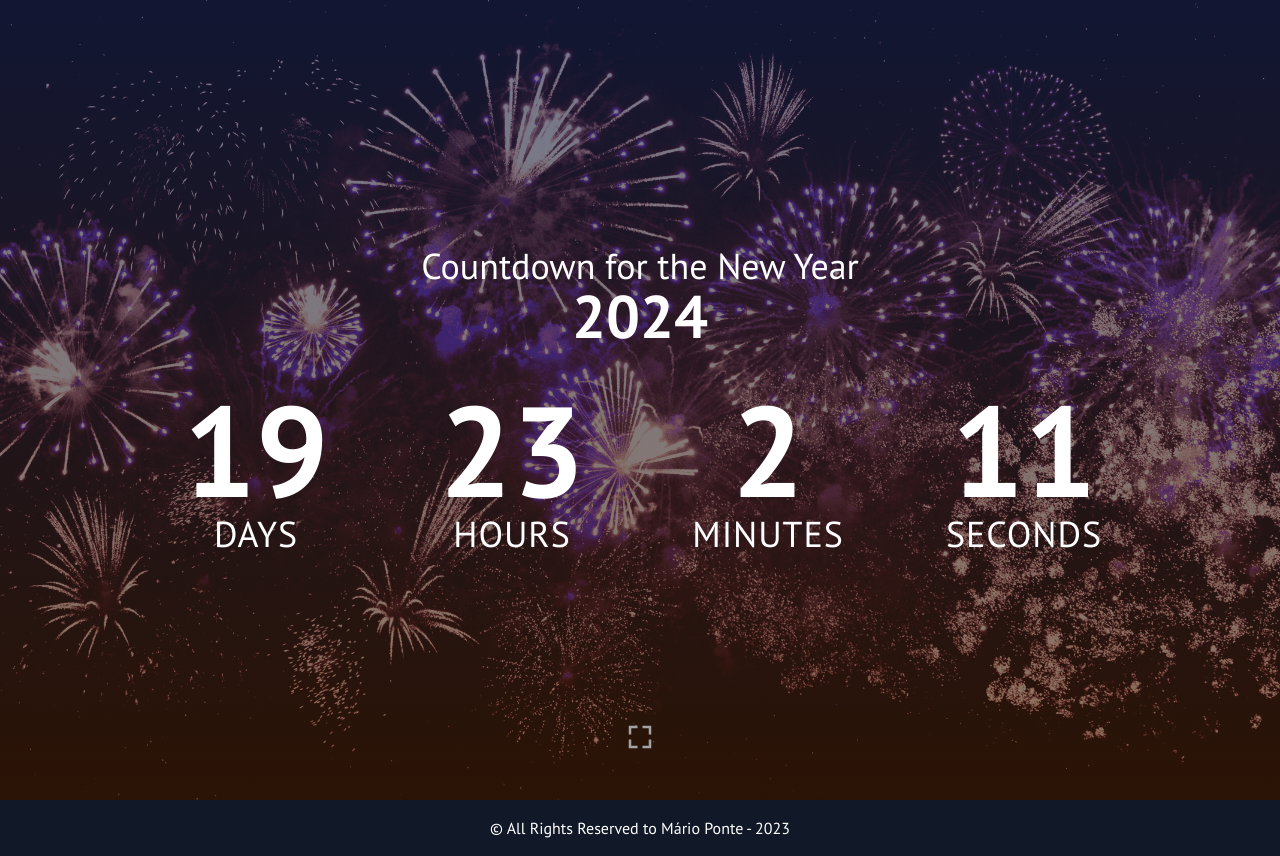
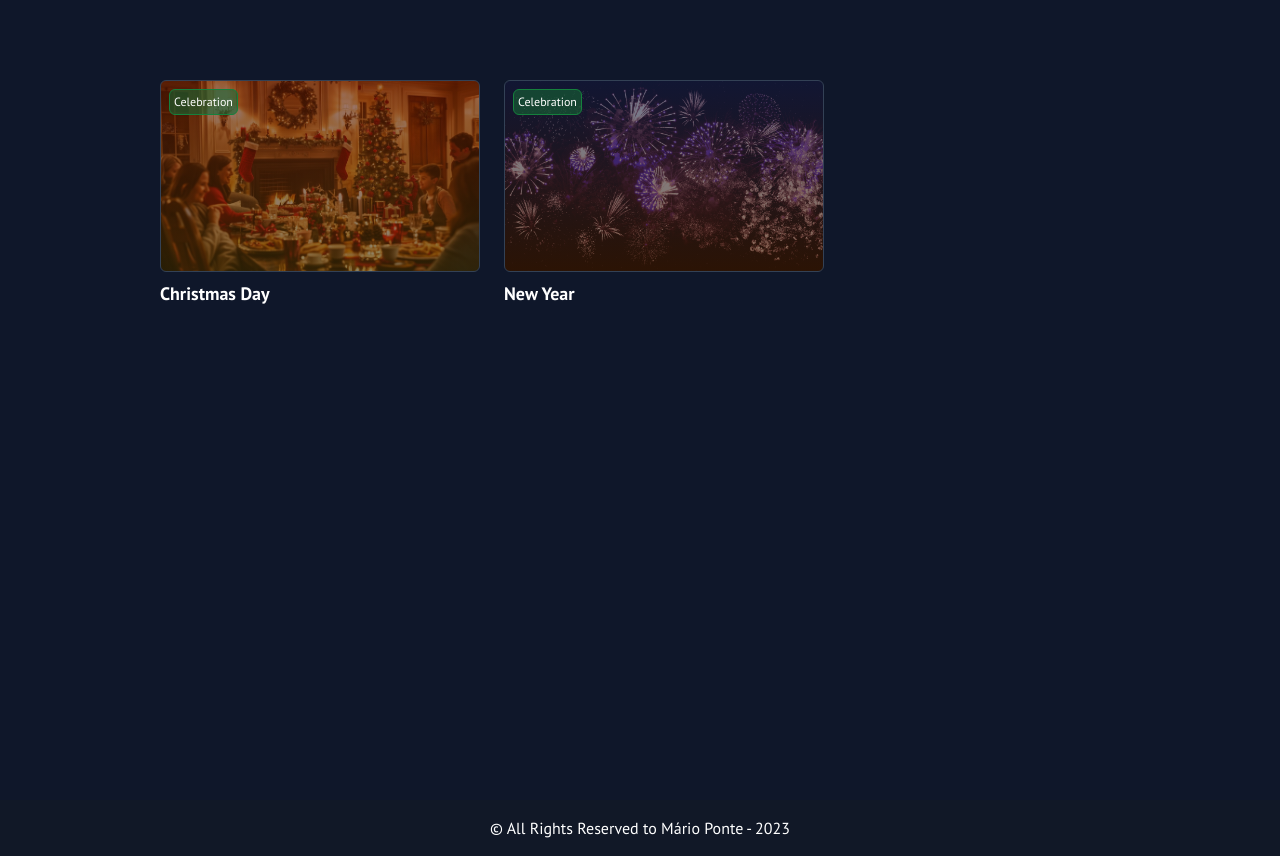
Before and after one commit to MarioPonte/CountdownSphere, a Next.js app: page / in a window 1280 px wide. Built offline with nearby package versions, Linux system fonts and the light colour scheme.

Commit message:
adding home page

```diff
--- a/app/christmascountdown/page.tsx
+++ b/app/christmascountdown/page.tsx
@@ -1,12 +1,11 @@
 "use client";
 
-import { format } from "date-fns";
 import { useEffect, useState } from "react";
 import CountdownInfo from "../components/CountdownInfo";
 import Countdown from "../components/Countdown";
 import FullscreenBtn from "../components/FullscreenBtn";
 
-export default function Home() {
+export default function Page() {
 
     const [countdown, setCountdown] = useState<number[]>([]);
 
--- /dev/null
+++ b/app/components/CountdownCard.tsx
@@ -0,0 +1,25 @@
+"use client";
+
+interface CountdownCardProps {
+    name: string;
+    image: string;
+    gradient?: string;
+    path: string;
+}
+
+const CountdownCard: React.FC<CountdownCardProps> = ({ name, path, image, gradient }) => {
+    return (
+        <div className="w-fit group">
+            <a href={path} className="flex flex-col gap-2">
+                <div className={`bg-cover bg-center h-48 w-80 rounded-md border border-slate-700 group-hover:border-slate-400 relative transition-all duration-200`} style={{
+                    backgroundImage: `${gradient}, url('/images/${image}')`,
+                }}>
+                    <span className="bg-green-800/60 border border-green-700 p-1 text-xs font-light rounded-md absolute top-2 left-2">Celebration</span>
+                </div>
+                <h3 className="text-lg font-semibold">{name}</h3>
+            </a>
+        </div>
+    )
+}
+
+export default CountdownCard;
--- a/app/layout.tsx
+++ b/app/layout.tsx
@@ -9,8 +9,8 @@ const ptSans = PT_Sans({
 })
 
 export const metadata: Metadata = {
-  title: 'New Year Countdown',
-  description: 'New Year Countdown',
+  title: 'CountdownSphere',
+  description: 'CountdownSphere lets you track, create, and share countdowns for any event.',
 }
 
 export default function RootLayout({
--- /dev/null
+++ b/app/newyearcountdown/page.tsx
@@ -0,0 +1,47 @@
+"use client";
+
+import { format } from "date-fns";
+import { useEffect, useState } from "react";
+import CountdownInfo from "../components/CountdownInfo";
+import Countdown from "../components/Countdown";
+import FullscreenBtn from "../components/FullscreenBtn";
+
+export default function Page() {
+
+  const [countdown, setCountdown] = useState([]);
+
+  useEffect(() => {
+    const countdownInterval = setInterval(() => {
+      const currentDate = new Date();
+      const targetDate = new Date(`01/01/${currentDate.getFullYear() + 1} 00:00:00`);
+      const difference = targetDate.getTime() - currentDate.getTime();
+
+      const d = Math.floor(difference / (1000 * 60 * 60 * 24));
+      const h = Math.floor((difference % (1000 * 60 * 60 * 24)) / (1000 * 60 * 60));
+      const m = Math.floor((difference % (1000 * 60 * 60)) / (1000 * 60));
+      const s = Math.floor((difference % (1000 * 60)) / 1000);
+
+      const countdownArray: any = [d, h, m, s];
+      setCountdown(countdownArray);
+
+      // Check if the year changes
+      if (countdownArray.every((value: any) => value === 0)) {
+        clearInterval(countdownInterval); // Stop interval
+      }
+    }, 1000);
+
+    return () => clearInterval(countdownInterval);
+  }, []);
+
+  const year = new Date();
+
+  return (
+    <section id="countdownContainer" className="bg-black bg-[linear-gradient(to_bottom,rgba(23,37,84,0.6),rgba(66,32,6,0.6)),url('/images/background.png')] bg-cover bg-center">
+      <div className='text-center text-white h-screen flex flex-col justify-center items-center'>
+        <CountdownInfo subtitle="Countdown for the New Year" title={(parseInt(format(year,"yyyy")) + 1).toString()}/>
+        <Countdown days={countdown[0]} hours={countdown[1]} minutes={countdown[2]} seconds={countdown[3]} message="Happy New Year!" />
+        <FullscreenBtn/>
+      </div>
+    </section>
+  )
+}
--- a/app/page.tsx
+++ b/app/page.tsx
@@ -1,46 +1,13 @@
 "use client";
 
-import { format } from "date-fns";
-import { useEffect, useState } from "react";
-import CountdownInfo from "./components/CountdownInfo";
-import Countdown from "./components/Countdown";
-import FullscreenBtn from "./components/FullscreenBtn";
+import CountdownCard from "./components/CountdownCard";
 
 export default function Home() {
-
-  const [countdown, setCountdown] = useState([]);
-
-  useEffect(() => {
-    const countdownInterval = setInterval(() => {
-      const currentDate = new Date();
-      const targetDate = new Date(`01/01/${currentDate.getFullYear() + 1} 00:00:00`);
-      const difference = targetDate.getTime() - currentDate.getTime();
-
-      const d = Math.floor(difference / (1000 * 60 * 60 * 24));
-      const h = Math.floor((difference % (1000 * 60 * 60 * 24)) / (1000 * 60 * 60));
-      const m = Math.floor((difference % (1000 * 60 * 60)) / (1000 * 60));
-      const s = Math.floor((difference % (1000 * 60)) / 1000);
-
-      const countdownArray: any = [d, h, m, s];
-      setCountdown(countdownArray);
-
-      // Check if the year changes
-      if (countdownArray.every((value: any) => value === 0)) {
-        clearInterval(countdownInterval); // Stop interval
-      }
-    }, 1000);
-
-    return () => clearInterval(countdownInterval);
-  }, []);
-
-  const year = new Date();
-
   return (
-    <section id="countdownContainer" className="bg-black bg-[linear-gradient(to_bottom,rgba(23,37,84,0.6),rgba(66,32,6,0.6)),url('/images/background.png')] bg-cover bg-center">
-      <div className='text-center text-white h-screen flex flex-col justify-center items-center'>
-        <CountdownInfo subtitle="Countdown for the New Year" title={(parseInt(format(year,"yyyy")) + 1).toString()}/>
-        <Countdown days={countdown[0]} hours={countdown[1]} minutes={countdown[2]} seconds={countdown[3]} message="Happy New Year!" />
-        <FullscreenBtn/>
+    <section className="min-h-screen bg-slate-900 text-white px-40 py-20">
+      <div className="flex flex-wrap gap-6">
+        <CountdownCard name="Christmas Day" path="/christmascountdown" image={`christmas.webp`} gradient="linear-gradient(to bottom, rgba(90,18,0,0.6),rgba(66,47,6,0.6))" />
+        <CountdownCard name="New Year" path="/newyearcountdown" image={`background.png`} gradient="linear-gradient(to bottom, rgba(23,37,84,0.6),rgba(66,32,6,0.6))" />
       </div>
     </section>
   )
```
Also changed, not shown: 1 other file (tests, documents, lock files or other folders).
